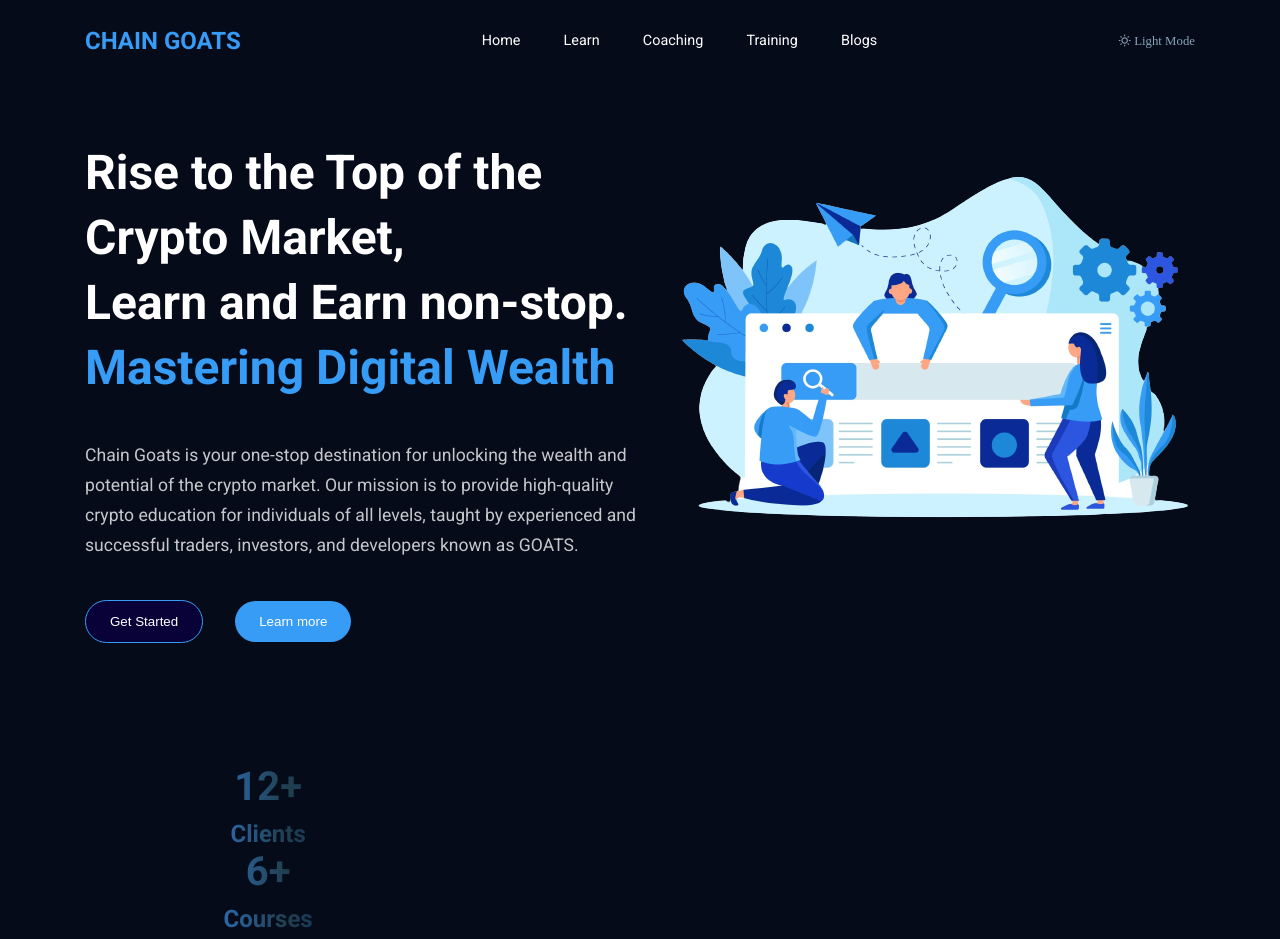
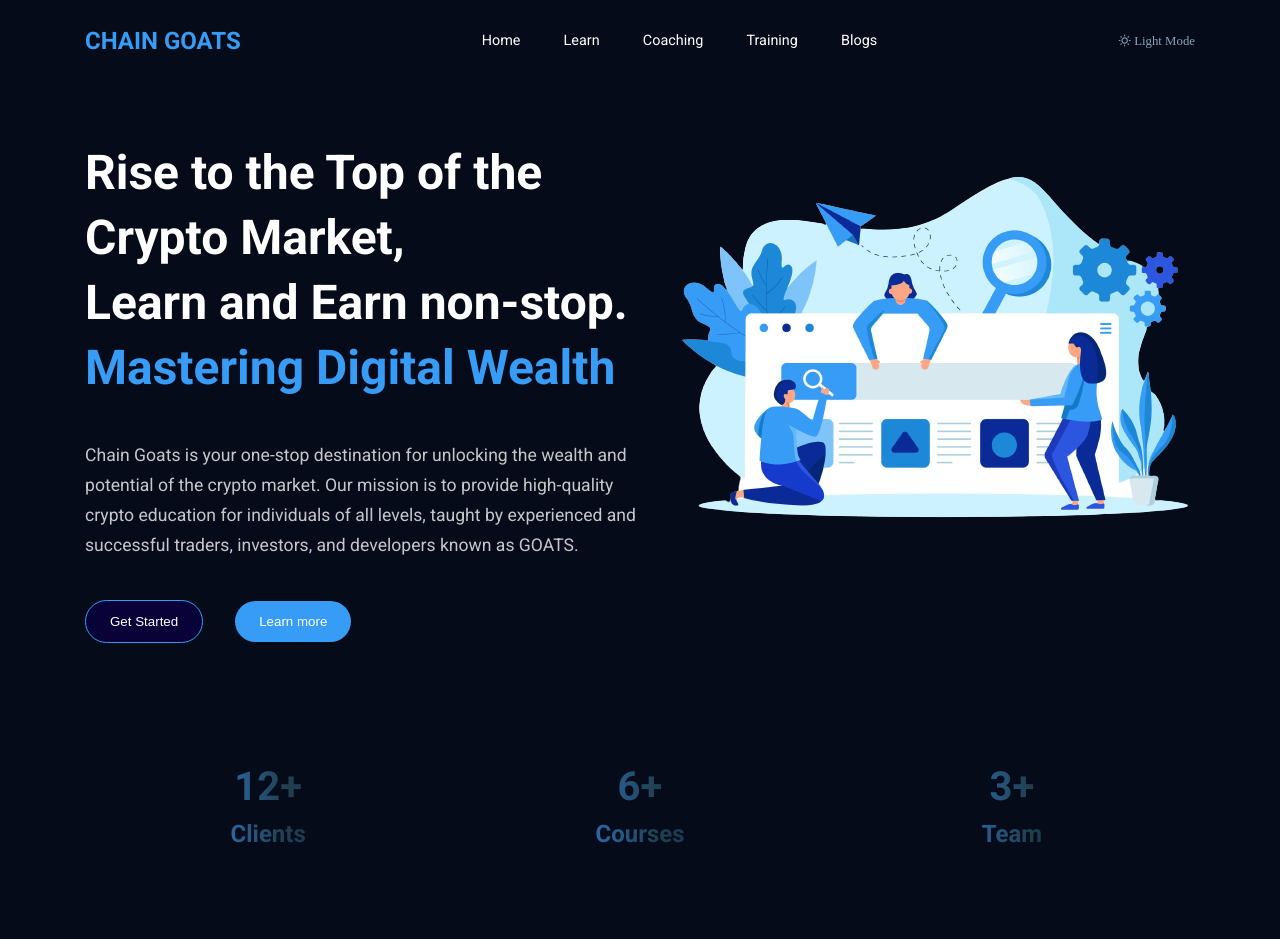
Before and after one commit to Maroa01/ChainG-frontend, a React (Create React App) app: page / in a window 1280 px wide. Shown: the top 939 px of the page. After the commit the page ends 908 px from the top, so only its background shows below. Built offline with nearby package versions, Linux system fonts and the light colour scheme.

Commit message:
Fixed counter container stlye

```diff
--- a/src/styles/counter.css
+++ b/src/styles/counter.css
@@ -1,4 +1,4 @@
-.counter__wrapper {
+.container__wrapper {
   display: flex;
   align-items: center;
   justify-content: space-between;
```
